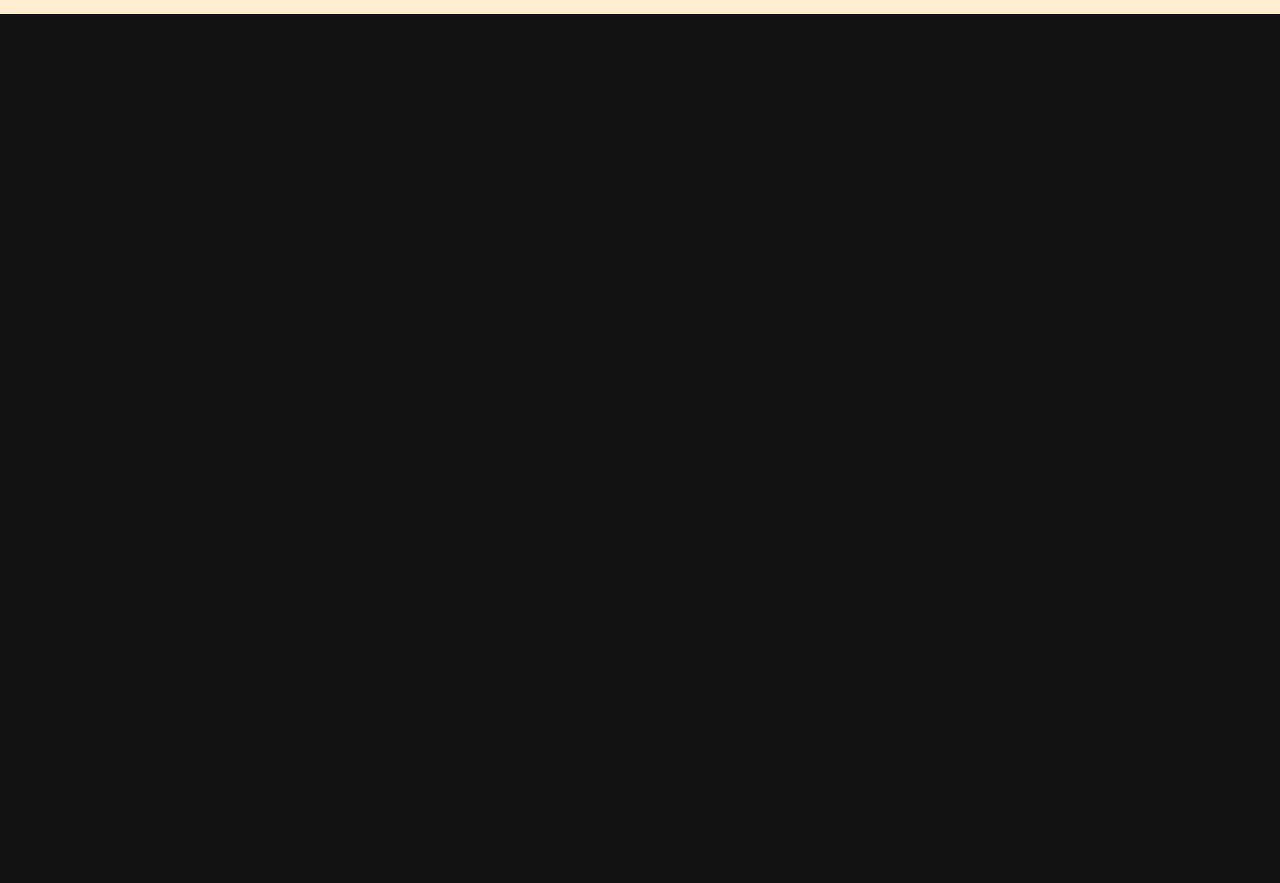
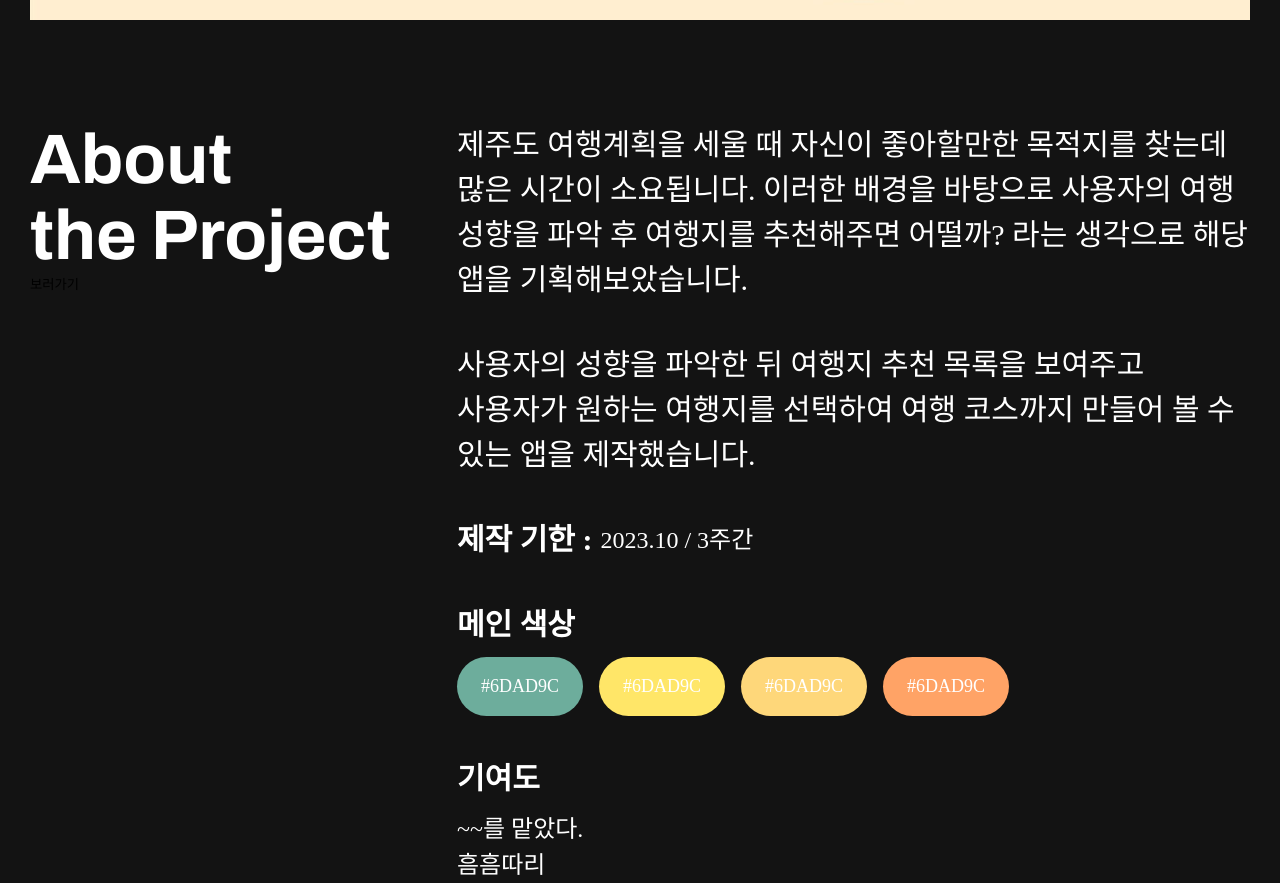
Before and after one commit to mkhong210/hong-portfolio, a React (Create React App) app: page /detail/project/project-1 in a window 1280 px wide. Shown: the part 1160-2043 px from the top of the page. Before the commit the page ends 1176 px from the top, so only its background shows below. Built offline with nearby package versions, Linux system fonts and the light colour scheme; a web font is replaced by a local one.

Commit message:
23.11.13

```diff
--- a/src/data/project.json
+++ b/src/data/project.json
@@ -6,11 +6,12 @@
 		"tags":["NEXT", "Vercel", "Team Project", "PWA"],
 		"sub_title":"제주도 사용자 맞춤 여행지 추천 서비스 어플",
 		"image":"/asset/work/jejepick_splash.jpg",
-		"about_desc_1":"제주도 여행계획을 세울 때 자신이 좋아할만한 목적지를 찾는데 많은 시간이 소요됩니다. 이러한 배경을 바탕으로 사용자의 여행 성향을 파악 후 여행지를 추천해주면 어떨까? 라는 생각으로 해당 앱을 기획해보았습니다.",
-		"about_desc_2":"사용자의 성향을 파악한 뒤 여행지 추천 목록을 보여주고 사용자가 원하는 여행지를 선택하여 여행 코스까지 만들어 볼 수 있는 앱을 제작했습니다.",
-		"about_desc_date":"2023.10 / 3주간",
-		"color":["#FFA366"],
-		"contribution":"",
+		"about_plan_1":"제주도 여행계획을 세울 때 자신이 좋아할만한 목적지를 찾는데 많은 시간이 소요됩니다. 이러한 배경을 바탕으로 사용자의 여행 성향을 파악 후 여행지를 추천해주면 어떨까? 라는 생각으로 해당 앱을 기획해보았습니다.",
+		"about_plan_2":"사용자의 성향을 파악한 뒤 여행지 추천 목록을 보여주고 사용자가 원하는 여행지를 선택하여 여행 코스까지 만들어 볼 수 있는 앱을 제작했습니다.",
+		"about_plan_3": null,
+		"about_date":"2023.10 / 3주간",
+		"color":["#6DAD9C","#FFE668","#FED77A","#FFA366"],
+		"contribution":["~~를 맡았다.","흠흠따리"],
 		"mokup_image_1":"/asset/work/",
 		"mokup_image_2":"/asset/work/",
 		"mokup_image_3":"/asset/work/"
@@ -22,9 +23,9 @@
 		"tags":["JavaScript", "Git Hub", "Team Project", "scss"],
 		"sub_title":"기존 에버랜드 웹사이트 리뉴얼",
 		"image":"/asset/work/jejepick_splash.jpg",
-		"about_desc_1":"제주도 여행계획을 세울 때 자신이 좋아할만한 목적지를 찾는데 많은 시간이 소요됩니다. 이러한 배경을 바탕으로 사용자의 여행 성향을 파악 후 여행지를 추천해주면 어떨까? 라는 생각으로 해당 앱을 기획해보았습니다.",
-		"about_desc_2":"사용자의 성향을 파악한 뒤 여행지 추천 목록을 보여주고 사용자가 원하는 여행지를 선택하여 여행 코스까지 만들어 볼 수 있는 앱을 제작했습니다.",
-		"about_desc_date":"2023.10 / 3주간",
+		"about_plan_1":"제주도 여행계획을 세울 때 자신이 좋아할만한 목적지를 찾는데 많은 시간이 소요됩니다. 이러한 배경을 바탕으로 사용자의 여행 성향을 파악 후 여행지를 추천해주면 어떨까? 라는 생각으로 해당 앱을 기획해보았습니다.",
+		"about_plan_2":"사용자의 성향을 파악한 뒤 여행지 추천 목록을 보여주고 사용자가 원하는 여행지를 선택하여 여행 코스까지 만들어 볼 수 있는 앱을 제작했습니다.",
+		"about_date":"2023.10 / 3주간",
 		"color":["#FFA366"],
 		"contribution":"",
 		"mokup_image_1":"/asset/work/",
--- a/src/index.scss
+++ b/src/index.scss
@@ -5,11 +5,6 @@
 //     sans-serif;
 //   -webkit-font-smoothing: antialiased;
 //   -moz-osx-font-smoothing: grayscale;
-// }
-
-// code {
-//   font-family: source-code-pro, Menlo, Monaco, Consolas, 'Courier New',
-//     monospace;
 // }
 .inner {
 	width: 100%;
@@ -20,7 +15,7 @@
 .inner_c {
 	width: 100%;
 	max-width: 1640px;
-	padding: 0 20px;
+	padding: 0 40px;
 	margin: 0 auto;
 }
 .inner_t {
@@ -29,3 +24,28 @@
 	// padding: 0 20px;
 	margin: 0 auto;
 }
+
+// 1280px
+@media screen and (max-width:1280px) {
+
+} // 1280px
+
+// 1024px
+@media screen and (max-width:1024px) {
+
+} // 1024px
+
+// 991px
+@media screen and (max-width:991px) {
+
+} // 991px
+
+// 768px
+@media screen and (max-width:768px) {
+
+} // 768px
+
+// 480px
+@media screen and (max-width:480px) {
+
+} // 480px
--- a/src/pages/DetailProject.js
+++ b/src/pages/DetailProject.js
@@ -15,8 +15,10 @@ function DetailProject() {
 		console.log(id, filterData);
 	}, [])
 
-	if(loading){
-		return(<p>로딩중</p>)
+	const color='#6DAD9C'
+
+	if (loading) {
+		return (<p>로딩중</p>)
 	}
 
 	return (
@@ -28,13 +30,54 @@ function DetailProject() {
 					</div>
 					<div className='sub_title_wrap inner'>
 						<div className='tag_wrap'>
-							{project && project.tags.map((item, k)=>(
+							{project && project.tags.map((item, k) => (
 								<p className='tag_item' key={k}>{item}</p>
 							))}
 						</div>
 						<p className='sub_title'>{project.sub_title}</p>
 					</div>
-					<img src={project.image} alt={`${project.title2} 이미지`} />
+					<div className='inner'>
+						<img src={project.image} alt={`${project.title2} 이미지`} />
+					</div>
+					<div className='about_wrap inner'>
+						<div className='about_title'>
+							<p className='lang_en'>About<br />the Project</p>
+							<button>보러가기</button>
+						</div>
+						<div className='about_detail'>
+							<div className='about_plan'>
+								<p className='plan_desc'>{project.about_plan_1}</p>
+								<p className='plan_desc'>{project.about_plan_2}</p>
+								{project.about_plan_3&&
+									<p className='plan_desc'>{project.about_plan_3}</p>
+								}
+							</div>
+							<div className='about_date'>
+								<p className='subdesc_title'>제작 기한 :</p>
+								<p className='date'>{project.about_date}</p>
+							</div>
+							<div className='about_color'>
+								<p className='subdesc_title'>메인 색상</p>
+								{/* <p className='date'>2023.10 / 3주간</p> */}
+								<div className='color_wrap'>
+									{project.color && project.color.map((item,k)=>(
+										<div style={{ backgroundColor: `${item}` }}className='color' key={k}><p>#6DAD9C</p></div>
+										))
+									}
+								</div>
+							</div>
+							<div className='about_contribution'>
+								<p className='subdesc_title'>기여도</p>
+								{/* <p className='date'>2023.10 / 3주간</p> */}
+								<div className='contri_wrap'>
+									{project.contribution && project.contribution.map((item,k)=>(
+										<p key={k}>{item}</p>
+										))
+									}
+								</div>
+							</div>
+						</div>
+					</div>
 				</div>
 			}
 		</>
--- a/src/pages/Main.js
+++ b/src/pages/Main.js
@@ -8,7 +8,7 @@ function Main() {
 	return (
 		<>
 			<section className='sec1_home inner'>
-				<div className='title_wrap inner'>
+				<div className='title_wrap'>
 					<p className='lang_en'>Portfolio</p>
 					<h1 className='lang_en'>FrontEnd Developer</h1>
 				</div>
--- a/src/style/_section2.scss
+++ b/src/style/_section2.scss
@@ -1,26 +1,41 @@
-
 // section2
 .sec2_about{
 	padding: 160px 0 ;
 	.cont_wrap{
 		display: flex;
 		justify-content: space-between;
+		align-items: flex-start;
 		.img_wrap{
-			flex-shrink: 1;
-			width: 460px;
-			height: 460px;
-			display: block;
+			// flex-shrink: 1;
+			// width: 460px;
+			// height: 460px;
+			// margin-left: 100px;
+			width: 30%;
 			background-color: #fff;
-			margin-left: 100px;
 			border-radius: 50%;
 			overflow: hidden;
+			position: relative;
+			&::after{
+				content: '';
+				display: block;
+				width: 100%;
+				height: auto;
+				padding-bottom: 100%;
+			}
 			img{
+				position: absolute;
+				top: 0;
+				left: 0;
+				display: block;
 				width: 100%;
+				height: 100%;
+				object-fit: cover;
+				object-position: center;
 			}
 		}
 		.text_wrap{
 			min-width: 600px;
-			width: 50%;
+			width: 60%;
 		}
 		.sub_title{
 			padding-right: 50px;
@@ -247,3 +262,56 @@
 		}
 	}
 }
+
+// 1280px
+@media screen and (max-width:1280px) {
+
+} // 1280px
+
+// 1024px
+@media screen and (max-width:1024px) {
+	// section2
+	.sec2_about{
+		padding: 120px 0 ;
+		.cont_wrap{
+			justify-content: normal;
+			align-items: center;
+			flex-direction: column;
+			.img_wrap{
+				width: 50%;
+				margin-bottom: 50px;
+			}
+			.text_wrap{
+				width: 90%;
+			}
+			.sub_title{
+				padding-left: 50px;
+				margin-bottom: 100px;
+				p{
+					font-size: 4rem;
+				}
+				.script_text{
+					font-size: 5rem;
+				}
+			}
+			.introduce{
+				margin-bottom: 140px;
+			}
+		}
+	}
+} // 1024px
+
+// 991px
+@media screen and (max-width:991px) {
+
+} // 991px
+
+// 768px
+@media screen and (max-width:768px) {
+
+} // 768px
+
+// 480px
+@media screen and (max-width:480px) {
+
+} // 480px
--- a/src/style/_section4.scss
+++ b/src/style/_section4.scss
@@ -78,3 +78,28 @@
 		}
 	}
 }
+
+// 1280px
+@media screen and (max-width:1280px) {
+
+} // 1280px
+
+// 1024px
+@media screen and (max-width:1024px) {
+
+} // 1024px
+
+// 991px
+@media screen and (max-width:991px) {
+
+} // 991px
+
+// 768px
+@media screen and (max-width:768px) {
+
+} // 768px
+
+// 480px
+@media screen and (max-width:480px) {
+
+} // 480px
--- a/src/style/common.scss
+++ b/src/style/common.scss
@@ -46,3 +46,28 @@ header {
 		}
 	}
 }
+
+// 1280px
+@media screen and (max-width:1280px) {
+
+} // 1280px
+
+// 1024px
+@media screen and (max-width:1024px) {
+
+} // 1024px
+
+// 991px
+@media screen and (max-width:991px) {
+
+} // 991px
+
+// 768px
+@media screen and (max-width:768px) {
+
+} // 768px
+
+// 480px
+@media screen and (max-width:480px) {
+
+} // 480px
--- a/src/style/detail_project.scss
+++ b/src/style/detail_project.scss
@@ -1,7 +1,7 @@
 .detail_main {
 	margin-top: 100px;
 	.title {
-		padding-top: 50px;
+		padding-top: 90px;
 		>h2 {
 			font-size: 12rem;
 			transform: none;
@@ -30,14 +30,83 @@
 		.tag_item{
 			background-color: #09477F;
 			border-radius: 30px;
-			// color: #131313;
 			font-size: 2rem;
 			font-weight: bold;
 			padding: 8px 30px;
+			display: flex;
+			align-items: center;
+			text-align: center;
 		}
 	}
 
 	img {
 		width: 100%;
 	}
+
+	.about_wrap{
+		display: flex;
+		margin-top: 100px;
+		justify-content: space-between;
+		.about_title{
+			width: 30%;
+			>p{
+				font-size: 7rem;
+				font-weight: bold;
+			}
+		}
+		.about_detail{
+			width: 65%;
+			p{
+				font-size: 3rem;
+				font-weight: 400;
+				line-height: 1.5;
+				word-break: keep-all;
+			}
+			>div:not(:last-child){
+				margin-bottom: 40px;
+			}
+		}
+
+		.about_plan{
+			>p:not(:last-child){
+				margin-bottom: 40px;
+			}
+		}
+		p.subdesc_title{
+			font-weight: bold;
+			margin-bottom: 10px;
+		}
+		.about_date{
+			display: flex;
+			align-items: center;
+			gap: 8px;
+			.subdesc_title{
+				margin-bottom: 0;
+			}
+			.date{
+				font-size: 2.4rem;
+			}
+		}
+		.about_color{
+			.color_wrap{
+				display: flex;
+				gap: 16px;
+			}
+			.color{
+				display: flex;
+				justify-content: center;
+				align-items: center;
+				border-radius: 40px;
+				>p{
+					font-size: 1.8rem;
+					padding: 16px 24px;
+				}
+			}
+		}
+		.contri_wrap{
+			>p{
+				font-size: 2.4rem;
+			}
+		}
+	}
 }
--- a/src/style/reset.scss
+++ b/src/style/reset.scss
@@ -60,6 +60,11 @@ body {
 		}
 	}
 }
+/* 드래그 선택 스타일 추가 */
+::selection {
+  background-color: #FD5001; /* 선택한 부분의 배경 색상 */
+  color: #000; /* 드래그하는 텍스트의 글자 색상 */
+}
 button{
 	background-color: transparent;
 	border: none;
```
Also changed, not shown: src/components/main/Section2.js (+44 -44 lines), src/style/_section3.scss (+140 -5 lines), src/style/main.scss (+75 -13 lines).
